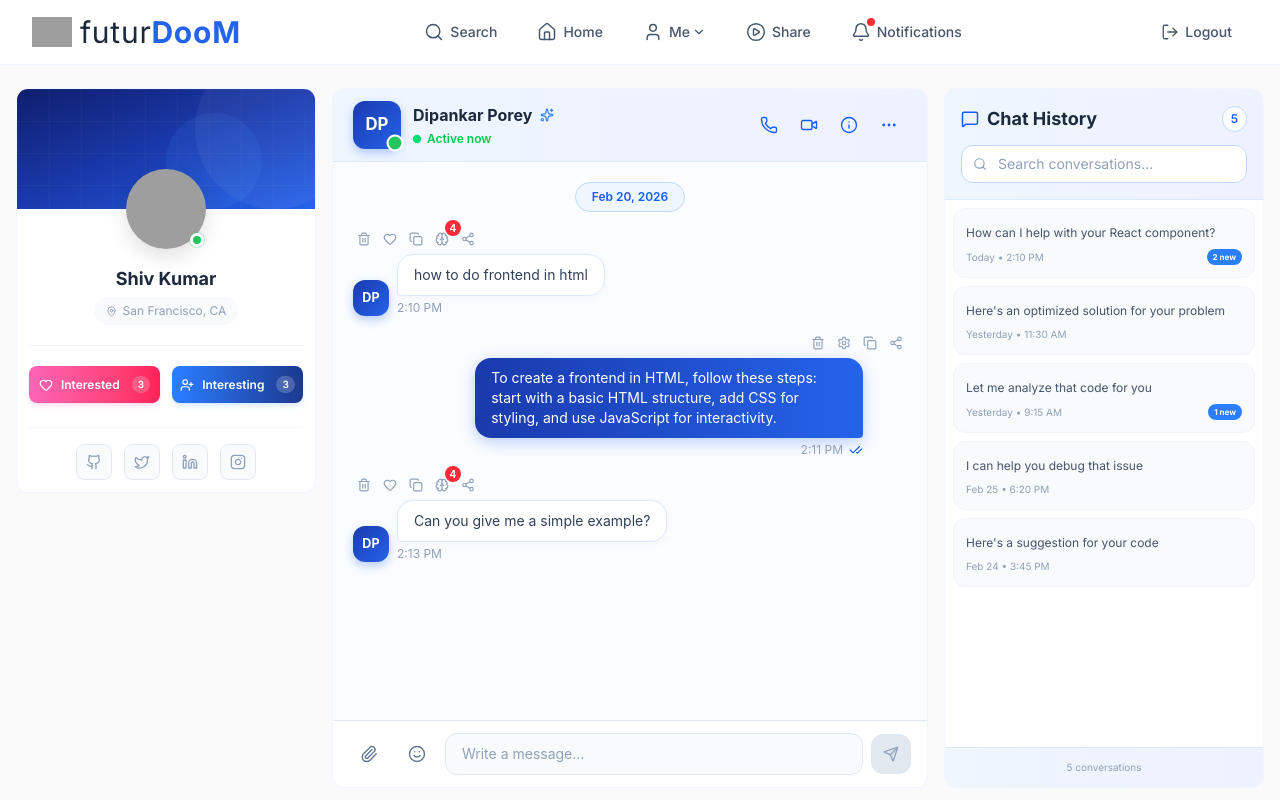
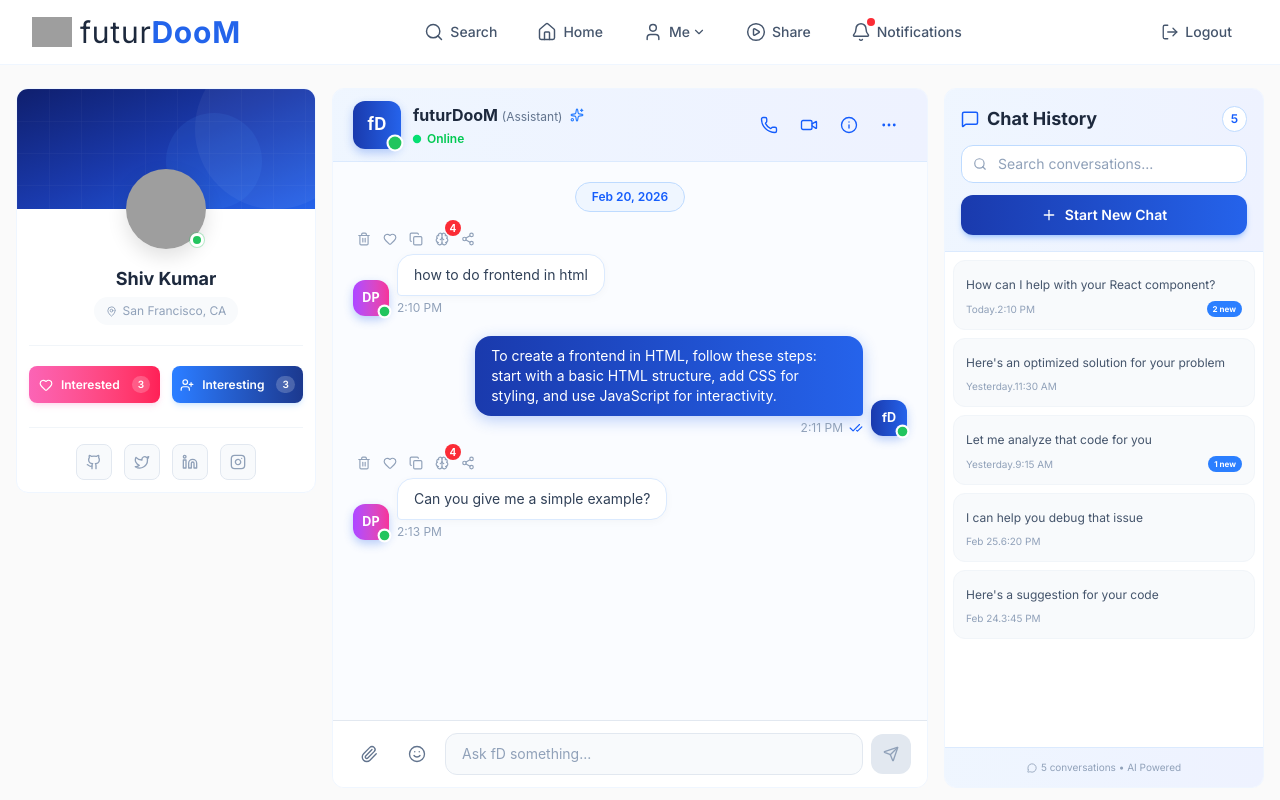
Before and after one commit to Shiv03072002/futurdoom, a React (Vite) app: page /chat in a window 1280 px wide. Shown: the top 800 px of the page. Built offline with nearby package versions, Linux system fonts and the light colour scheme; grey boxes are pictures that could not be loaded.

Commit message:
chat issue resolved

```diff
--- a/src/components/chat/ChatInterface.jsx
+++ b/src/components/chat/ChatInterface.jsx
@@ -12,47 +12,64 @@ import {
   MoreHorizontal,
   CheckCheck,
   Sparkles,
-  Reply,
   Copy,
   Trash2,
   Heart,
-  Brain
+  Brain,
+  User
 } from "lucide-react";
 import { useNavigate } from "react-router-dom";
+
 const BLUE = "#2563eb";
 const DARK_BLUE = "#1a3aad";
 
 const initialMessages = [
-  { id: 1, from: "them", text: "how to do frontend in html", time: "2:10 PM", read: true },
+  {
+    id: 1,
+    from: "user", // Dipankar's message (left side)
+    text: "how to do frontend in html",
+    time: "2:10 PM",
+    read: true
+  },
   {
     id: 2,
-    from: "me",
+    from: "ai", // fD's reply (right side)
     text: "To create a frontend in HTML, follow these steps: start with a basic HTML structure, add CSS for styling, and use JavaScript for interactivity.",
     time: "2:11 PM",
     read: true,
   },
   {
     id: 3,
-    from: "them",
+    from: "user", // Dipankar's message (left side)
     text: "Can you give me a simple example?",
     time: "2:13 PM",
     read: false,
   },
 ];
 
-const Avatar = ({ size = 36, status = true }) => (
+const Avatar = ({ size = 36, status = true, type = "user" }) => {
+  // Different based on who it is
+  let initials = "DP"; // Default for user (Dipankar)
+  let gradient = "from-purple-500 to-pink-500"; // Purple for user
+  let icon = null;
+
+  if (type === "ai") {
+    initials = "fD"; // AI uses fD
+    gradient = "from-[#1a3aad] to-[#2563eb]"; // Blue for AI
+  }
+
+  return (
     <div className="relative flex-shrink-0">
       <div
-      className="flex items-center justify-center rounded-xl text-white font-bold"
+        className={`flex items-center justify-center rounded-xl text-white font-bold bg-gradient-to-r ${gradient}`}
         style={{
           width: size,
           height: size,
-        background: `linear-gradient(135deg, ${DARK_BLUE}, ${BLUE})`,
           fontSize: size * 0.35,
           boxShadow: "0 4px 10px rgba(37,99,235,0.3)",
         }}
       >
-      DP
+        {icon || initials}
       </div>
       {status && (
         <motion.span
@@ -76,6 +93,7 @@ const Avatar = ({ size = 36, status = true }) => (
       )}
     </div>
   );
+};
 
 const ChatInterface = () => {
   const [messages, setMessages] = useState(initialMessages);
@@ -86,11 +104,13 @@ const ChatInterface = () => {
 
   const send = () => {
     if (!input.trim()) return;
+
+    // Add Dipankar's message (left side)
     setMessages((prev) => [
       ...prev,
       {
         id: Date.now(),
-        from: "me",
+        from: "user",
         text: input.trim(),
         time: "Just now",
         read: false,
@@ -98,7 +118,7 @@ const ChatInterface = () => {
     ]);
     setInput("");
 
-    // Simulate typing response
+    // Simulate fD typing response (right side)
     setIsTyping(true);
     setTimeout(() => {
       setIsTyping(false);
@@ -106,8 +126,8 @@ const ChatInterface = () => {
         ...prev,
         {
           id: Date.now() + 1,
-          from: "them",
-          text: "Thanks for the info! 😊",
+          from: "ai",
+          text: "I understand you're asking about frontend development. Here's a simple HTML example:\n\n<!DOCTYPE html>\n<html>\n<head>\n  <title>My Page</title>\n</head>\n<body>\n  <h1>Hello World!</h1>\n</body>\n</html>",
           time: "Just now",
           read: false
         },
@@ -163,14 +183,14 @@ const ChatInterface = () => {
           transition={{ type: "spring", stiffness: 200, damping: 20 }}
           className="flex items-center gap-3 flex-shrink-0 bg-gradient-to-r from-blue-50 to-indigo-50 border-b border-blue-100 px-5 py-3"
         >
-          {/* Avatar + status */}
-          <Avatar size={48} status={true} />
+          {/* AI Avatar */}
+          <Avatar size={48} status={true} type="ai" />
 
-          {/* Name + status */}
+          {/* AI Name + status */}
           <div className="flex-1 min-w-0">
             <div className="flex items-center gap-2">
               <p className="text-base font-bold text-slate-800">
-                Dipankar Porey
+                futurDooM <span className="text-xs font-normal text-slate-500">(Assistant)</span>
               </p>
               <Sparkles size={14} className="text-blue-500" />
             </div>
@@ -181,7 +201,7 @@ const ChatInterface = () => {
                 transition={{ duration: 2, repeat: Infinity }}
               />
               <p className="text-xs font-semibold text-green-500">
-                Active now
+                Online
               </p>
             </div>
           </div>
@@ -226,7 +246,8 @@ const ChatInterface = () => {
           {/* Messages */}
           <AnimatePresence mode="popLayout">
             {messages.map((msg, i) => {
-              const isMe = msg.from === "me";
+              const isAI = msg.from === "ai";
+              const isUser = msg.from === "user";
               const prevSame = i > 0 && messages[i - 1].from === msg.from;
 
               return (
@@ -240,9 +261,9 @@ const ChatInterface = () => {
                   className="flex flex-col"
                 >
                   {/* Action Icons - Always visible above message */}
-                  <div className={`flex items-center gap-1 mb-1 ${isMe ? 'justify-end' : 'justify-start'}`}>
-                    {/* Left side icons for their messages */}
-                    {!isMe && (
+                  <div className={`flex items-center gap-1 mb-1 ${isAI ? 'justify-end' : 'justify-start'}`}>
+                    {/* Left side icons for user messages (Dipankar) */}
+                    {isUser && (
                       <>
                         <motion.button
                           whileHover={{ scale: 1.1 }}
@@ -253,14 +274,18 @@ const ChatInterface = () => {
                         >
                           <Trash2 size={14} />
                         </motion.button>
+
                         <motion.button
                           whileHover={{ scale: 1.1 }}
                           whileTap={{ scale: 0.9 }}
                           className="p-1 rounded-lg hover:bg-blue-50 text-slate-400 hover:text-blue-600 transition-colors"
-                          title="Reply"
+                          title="Like"
                         >
                           <Heart size={14} />
                         </motion.button>
+
+
+
                         <motion.button
                           whileHover={{ scale: 1.1 }}
                           whileTap={{ scale: 0.9 }}
@@ -269,16 +294,15 @@ const ChatInterface = () => {
                         >
                           <Copy size={14} />
                         </motion.button>
+
                         <motion.button
                           whileHover={{ scale: 1.1 }}
                           whileTap={{ scale: 0.9 }}
                           onClick={() => navigate("/deepaskshare")}
                           className="p-1 rounded-lg hover:bg-indigo-50 text-slate-400 hover:text-indigo-500 transition-colors relative"
-  title="Deep Ask Share - 4 notifications"
+                          title="Deep Ask Share"
                         >
                           <Brain size={14} />
-
-  {/* Static "4" notification badge */}
                           <span className="absolute -top-2 -right-2 bg-red-500 text-white text-[10px] font-bold rounded-full h-4 w-4 flex items-center justify-center">
                             4
                           </span>
@@ -294,65 +318,27 @@ const ChatInterface = () => {
                       </>
                     )}
 
-                    {/* Right side icons for my messages */}
-                    {isMe && (
-                      <>
-                        <motion.button
-                          whileHover={{ scale: 1.1 }}
-                          whileTap={{ scale: 0.9 }}
-                          onClick={() => removeMsg(msg.id)}
-                          className="p-1 rounded-lg hover:bg-red-50 text-slate-400 hover:text-red-500 transition-colors"
-                          title="Delete"
-                        >
-                          <Trash2 size={14} />
-                        </motion.button>
-                        <motion.button
-                          whileHover={{ scale: 1.1 }}
-                          whileTap={{ scale: 0.9 }}
-                          className="p-1 rounded-lg hover:bg-blue-50 text-slate-400 hover:text-blue-600 transition-colors"
-                          title="Edit"
-                        >
-                          <Settings size={14} />
-                        </motion.button>
-                        <motion.button
-                          whileHover={{ scale: 1.1 }}
-                          whileTap={{ scale: 0.9 }}
-                          className="p-1 rounded-lg hover:bg-blue-50 text-slate-400 hover:text-blue-600 transition-colors"
-                          title="Copy"
-                        >
-                          <Copy size={14} />
-                        </motion.button>
-                        <motion.button
-                          whileHover={{ scale: 1.1 }}
-                          whileTap={{ scale: 0.9 }}
-                          className="p-1 rounded-lg hover:bg-blue-50 text-slate-400 hover:text-blue-600 transition-colors"
-                          title="Share"
-                        >
-                          <Share2 size={14} />
-                        </motion.button>
-                      </>
-                    )}
+
                   </div>
 
                   {/* Message bubble with avatar */}
-                  <div className={`flex items-end gap-2 ${isMe ? 'justify-end' : 'justify-start'}`}>
-                    {/* Avatar for them messages */}
-                    {!isMe && !prevSame && (
-                      <Avatar size={36} status={false} />
+                  <div className={`flex items-end gap-2 ${isAI ? 'justify-end' : 'justify-start'}`}>
+                    {/* Avatar for user messages (Dipankar - left side) */}
+                    {isUser && !prevSame && (
+                      <Avatar size={36} status={true} type="user" />
                     )}
-                    {!isMe && prevSame && <div className="w-9" />}
+                    {isUser && prevSame && <div className="w-9" />}
 
                     {/* Message bubble */}
-                    <div className={`flex flex-col max-w-[70%] ${isMe ? 'items-end' : 'items-start'}`}>
+                    <div className={`flex flex-col max-w-[70%] ${isAI ? 'items-end' : 'items-start'}`}>
                       <motion.div
                         whileHover={{ scale: 1.01 }}
-                        className={`px-4 py-2.5 text-sm ${
-                          isMe
+                        className={`px-4 py-2.5 text-sm whitespace-pre-wrap ${isAI
                             ? 'bg-gradient-to-r from-[#1a3aad] to-[#2563eb] text-white rounded-2xl rounded-br-sm'
                             : 'bg-white text-slate-700 rounded-2xl rounded-bl-sm border border-blue-100'
                           }`}
                         style={{
-                          boxShadow: isMe
+                          boxShadow: isAI
                             ? '0 4px 15px rgba(37,99,235,0.3)'
                             : '0 2px 8px rgba(0,0,0,0.03)',
                         }}
@@ -361,9 +347,9 @@ const ChatInterface = () => {
                       </motion.div>
 
                       {/* Time + read receipt */}
-                      <div className={`flex items-center gap-1.5 mt-1 text-xs ${isMe ? 'justify-end' : 'justify-start'}`}>
+                      <div className={`flex items-center gap-1.5 mt-1 text-xs ${isAI ? 'justify-end' : 'justify-start'}`}>
                         <span className="text-slate-400">{msg.time}</span>
-                        {isMe && (
+                        {isAI && (
                           <CheckCheck
                             size={14}
                             className={msg.read ? "text-blue-600" : "text-slate-300"}
@@ -372,37 +358,37 @@ const ChatInterface = () => {
                       </div>
                     </div>
 
-                    {/* Spacer for alignment */}
-                    {isMe && <div className="w-9" />}
+                    {/* Avatar for AI messages (fD - right side) */}
+                    {isAI && !prevSame && (
+                      <Avatar size={36} status={true} type="ai" />
+                    )}
+                    {isAI && prevSame && <div className="w-9" />}
                   </div>
                 </motion.div>
               );
             })}
           </AnimatePresence>
 
-          {/* Typing indicator */}
+          {/* Typing indicator (fD typing - right side) */}
           <AnimatePresence>
             {isTyping && (
               <motion.div
                 initial={{ opacity: 0, y: 10 }}
                 animate={{ opacity: 1, y: 0 }}
                 exit={{ opacity: 0, y: 10 }}
-                className="flex items-center gap-2"
+                className="flex items-center gap-2 justify-end"
               >
-                <Avatar size={30} status={false} />
-                <div className="bg-white px-4 py-3 rounded-2xl rounded-bl-sm border border-blue-100 flex items-center gap-1">
+                <div className="bg-gradient-to-r from-[#1a3aad] to-[#2563eb] px-4 py-3 rounded-2xl rounded-br-sm flex items-center gap-1">
                   {[0, 1, 2].map((i) => (
                     <motion.span
                       key={i}
                       variants={typingAnimation}
                       animate="animate"
-                      className="w-1.5 h-1.5 bg-blue-600 rounded-full"
-                      style={{
-                        animationDelay: `${i * 0.2}s`,
-                      }}
+                      className="w-1.5 h-1.5 bg-white rounded-full"
                     />
                   ))}
                 </div>
+                <Avatar size={30} status={true} type="ai" />
               </motion.div>
             )}
           </AnimatePresence>
@@ -436,7 +422,7 @@ const ChatInterface = () => {
               value={input}
               onChange={(e) => setInput(e.target.value)}
               onKeyDown={(e) => e.key === "Enter" && send()}
-              placeholder="Write a message…"
+              placeholder="Ask fD something..."
               className="w-full px-4 py-2.5 rounded-xl border border-slate-200 bg-slate-50 text-sm text-slate-700 placeholder-slate-400 focus:outline-none focus:ring-2 focus:ring-blue-500/20 focus:border-blue-500 focus:bg-white transition-all"
             />
           </div>
@@ -446,8 +432,7 @@ const ChatInterface = () => {
             onClick={send}
             whileHover={{ scale: input.trim() ? 1.1 : 1 }}
             whileTap={{ scale: input.trim() ? 0.95 : 1 }}
-            className={`flex items-center justify-center rounded-xl w-10 h-10 transition-all ${
-              input.trim()
+            className={`flex items-center justify-center rounded-xl w-10 h-10 transition-all ${input.trim()
                 ? 'bg-gradient-to-r from-[#1a3aad] to-[#2563eb] text-white shadow-md shadow-blue-500/30'
                 : 'bg-slate-200 text-slate-400'
               }`}
--- a/src/components/chat/ChatSidebar.jsx
+++ b/src/components/chat/ChatSidebar.jsx
@@ -1,6 +1,17 @@
 import React, { useState } from "react";
 import { motion, AnimatePresence } from "framer-motion";
-import { MessageSquare, Search, Bot, Sparkles, Cpu, Zap, Globe, Brain } from "lucide-react";
+import {
+  MessageSquare,
+  Search,
+  Bot,
+  Sparkles,
+  Cpu,
+  Zap,
+  Globe,
+  Brain,
+  Plus,
+  MessageCircle
+} from "lucide-react";
 
 const BLUE = "#2563eb";
 const DARK_BLUE = "#1a3aad";
@@ -98,12 +109,18 @@ const ChatSidebar = () => {
     chat.lastMessage.toLowerCase().includes(searchQuery.toLowerCase())
   );
 
+  const handleNewChat = () => {
+    // Handle new chat creation
+    console.log("Starting new chat...");
+    // You can add navigation or state management here
+  };
+
   return (
     <motion.div
       initial={{ opacity: 0, x: 20 }}
       animate={{ opacity: 1, x: 0 }}
       transition={{ type: "spring", stiffness: 200, damping: 20, delay: 0.1 }}
-      className="w-80 bg-white rounded-xl border border-blue-50 overflow-hidden flex flex-col"
+      className="w-full bg-white rounded-xl border border-blue-50 overflow-hidden flex flex-col"
       style={{ height: 700 }}
     >
       {/* History Header */}
@@ -119,7 +136,7 @@ const ChatSidebar = () => {
         </div>
 
         {/* Search */}
-        <div className="relative">
+        <div className="relative mb-3">
           <Search size={14} className="absolute left-3 top-1/2 -translate-y-1/2 text-slate-400" />
           <input
             type="text"
@@ -129,6 +146,17 @@ const ChatSidebar = () => {
             className="w-full pl-9 pr-4 py-2 rounded-xl border border-blue-200 bg-white text-sm text-slate-700 placeholder-slate-400 focus:outline-none focus:ring-2 focus:ring-blue-500/20"
           />
         </div>
+
+        {/* Start New Chat Button */}
+        <motion.button
+          onClick={handleNewChat}
+          whileHover={{ scale: 1.02, y: -2 }}
+          whileTap={{ scale: 0.98 }}
+          className="w-full flex items-center justify-center gap-2 py-2.5 rounded-xl bg-gradient-to-r from-[#1a3aad] to-[#2563eb] text-white text-sm font-semibold shadow-md shadow-blue-500/30 hover:shadow-lg transition-all duration-200"
+        >
+          <Plus size={16} />
+          Start New Chat
+        </motion.button>
       </div>
 
       {/* History List */}
@@ -146,10 +174,7 @@ const ChatSidebar = () => {
               <div className="flex items-start gap-3">
                 {/* <Avatar size={40} status={chat.unread > 0} icon={chat.icon} /> */}
                 <div className="flex-1 min-w-0">
-                  <div className="flex items-center justify-between">
-                    {/* Name is removed from here */}
 
-                  </div>
 
                   <p className="text-xs text-slate-600 mt-1 line-clamp-2">
                     {chat.lastMessage}
@@ -157,8 +182,7 @@ const ChatSidebar = () => {
 
                   <div className="flex items-center justify-between mt-2">
                     <span className="text-[10px] text-slate-400 flex items-center gap-1">
-
-                       {chat.date} • {chat.time}
+                      {chat.date}.{chat.time}
                     </span>
 
                     {chat.unread > 0 && (
@@ -166,7 +190,6 @@ const ChatSidebar = () => {
                         {chat.unread} new
                       </span>
                     )}
-
                   </div>
                 </div>
               </div>
@@ -178,6 +201,15 @@ const ChatSidebar = () => {
           <div className="text-center py-8">
             <MessageSquare size={32} className="mx-auto text-slate-300 mb-2" />
             <p className="text-sm text-slate-400">No conversations found</p>
+            <motion.button
+              onClick={handleNewChat}
+              whileHover={{ scale: 1.05 }}
+              whileTap={{ scale: 0.95 }}
+              className="mt-3 px-4 py-2 bg-blue-500 text-white text-xs rounded-lg inline-flex items-center gap-1"
+            >
+              <Plus size={12} />
+              Start a new chat
+            </motion.button>
           </div>
         )}
       </div>
@@ -185,8 +217,8 @@ const ChatSidebar = () => {
       {/* History Footer */}
       <div className="p-3 bg-gradient-to-r from-blue-50 to-indigo-50 border-t border-blue-100">
         <p className="text-[10px] text-slate-400 text-center flex items-center justify-center gap-1">
-
-          {chatHistory.length}  conversations
+          <MessageCircle size={10} />
+          {chatHistory.length} conversations • AI Powered
         </p>
       </div>
     </motion.div>
```
Also changed, not shown: src/pages/ChatMain.jsx (+13 -12 lines). Lines whose indentation alone changed are shown as unchanged.
